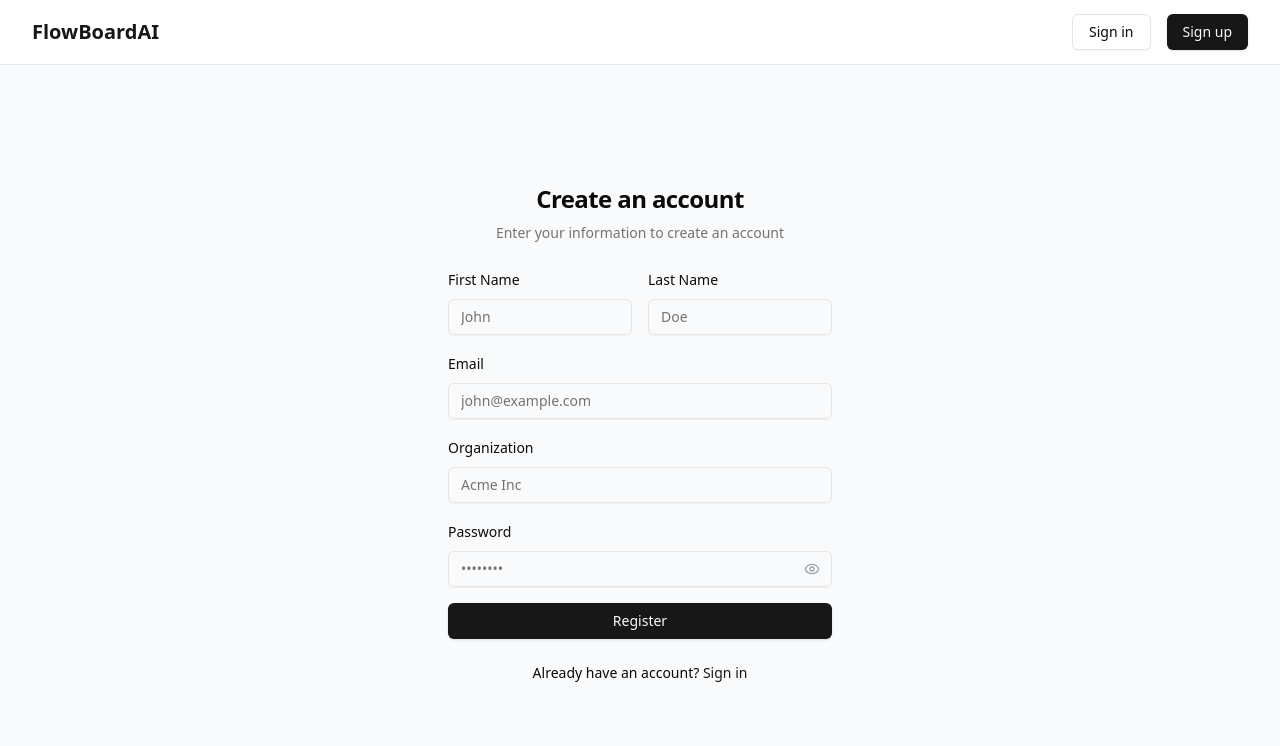
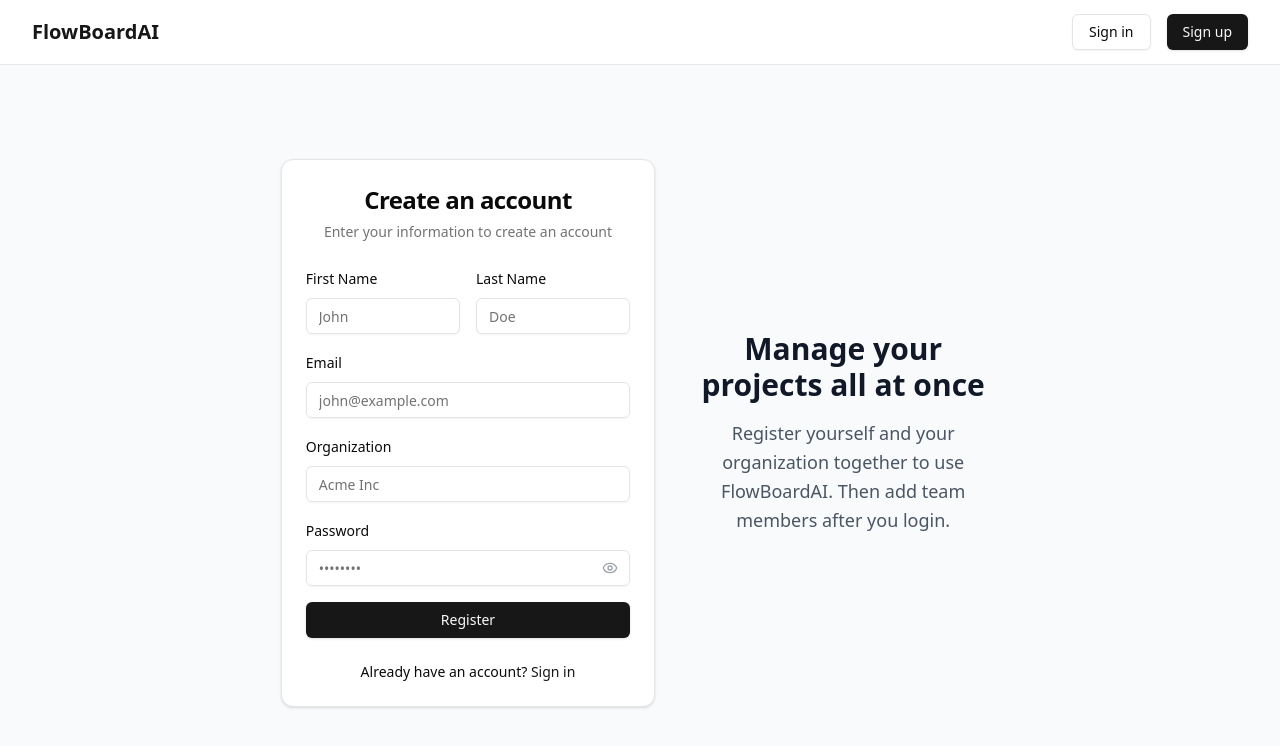
Before and after one commit to abeyoshida/kuanalu, a Next.js app: page /auth/register in a window 1280 px wide. Shown: the top 746 px of the page. Built offline with nearby package versions, Linux system fonts and the light colour scheme; no server answers.

Commit message:
Update register page with info block, fix alignment on register and login

```diff
--- a/src/app/auth/layout.tsx
+++ b/src/app/auth/layout.tsx
@@ -35,11 +35,9 @@ export default function AuthLayout({
         </div>
       </header>
 
-      {/* Auth form - centered both horizontally and vertically */}
-      <div className="flex-1 flex items-center justify-center">
-        <div className="w-full max-w-md px-4 sm:px-6 lg:px-8">
-          {children}
-        </div>
+      {/* Allow pages to control their own layout */}
+      <div className="flex-1">
+        {children}
       </div>
     </div>
   );
--- a/src/app/auth/login/page.tsx
+++ b/src/app/auth/login/page.tsx
@@ -21,6 +21,8 @@ export default async function LoginPage({
   }
 
   return (
+    <div className="flex items-center justify-center px-4 sm:px-6 lg:px-8" style={{ minHeight: 'calc(100vh - 4rem)' }}>
+      <div className="w-full max-w-md">
         <div className="flex flex-col space-y-6">
           <div className="flex flex-col space-y-2 text-center">
             <h1 className="text-2xl font-semibold tracking-tight">Welcome back</h1>
@@ -32,5 +34,7 @@ export default async function LoginPage({
             <LoginForm />
           </Suspense>
         </div>
+      </div>
+    </div>
   );
 }
--- a/src/app/auth/register/page.tsx
+++ b/src/app/auth/register/page.tsx
@@ -1,5 +1,6 @@
 import { Suspense } from 'react';
 import { RegisterForm } from '@/components/auth/register-form';
+import { Card, CardContent, CardHeader, CardTitle, CardDescription } from '@/components/ui/card';
 import { auth } from '@/lib/auth/auth';
 import { redirect } from 'next/navigation';
 
@@ -21,16 +22,43 @@ export default async function RegisterPage({
   }
 
   return (
-    <div className="flex flex-col space-y-6">
-      <div className="flex flex-col space-y-2 text-center">
-        <h1 className="text-2xl font-semibold tracking-tight">Create an account</h1>
-        <p className="text-sm text-muted-foreground">
-          Enter your information to create an account
-        </p>
+    <div className="flex items-center justify-center px-4" style={{ minHeight: 'calc(100vh - 4rem)' }}>
+      <div className="flex w-full gap-8 items-center justify-center">
+        {/* Left Column - Register Form (30% width) */}
+        <div className="w-[30%] flex items-center justify-center">
+          <div className="w-full max-w-md">
+            <Card>
+              <CardHeader className="text-center">
+                <CardTitle className="text-2xl font-semibold tracking-tight">
+                  Create an account
+                </CardTitle>
+                <CardDescription>
+                  Enter your information to create an account
+                </CardDescription>
+              </CardHeader>
+              <CardContent>
+                <Suspense fallback={<div>Loading...</div>}>
+                  <RegisterForm />
+                </Suspense>
+              </CardContent>
+            </Card>
+          </div>
+        </div>
+
+        {/* Right Column - Marketing Content (25% width) */}
+        <div className="w-[25%] flex items-center justify-center">
+          <div className="w-full space-y-6 text-center">
+            <div className="space-y-4">
+              <h2 className="text-3xl font-semibold text-gray-900">
+                Manage your projects all at once
+              </h2>
+              <p className="text-lg text-gray-600 leading-relaxed">
+                Register yourself and your organization together to use FlowBoardAI. Then add team members after you login.
+              </p>
+            </div>
+          </div>
+        </div>
       </div>
-      <Suspense fallback={<div>Loading...</div>}>
-        <RegisterForm />
-      </Suspense>
     </div>
   );
 }
```
Lines whose indentation alone changed are shown as unchanged.
